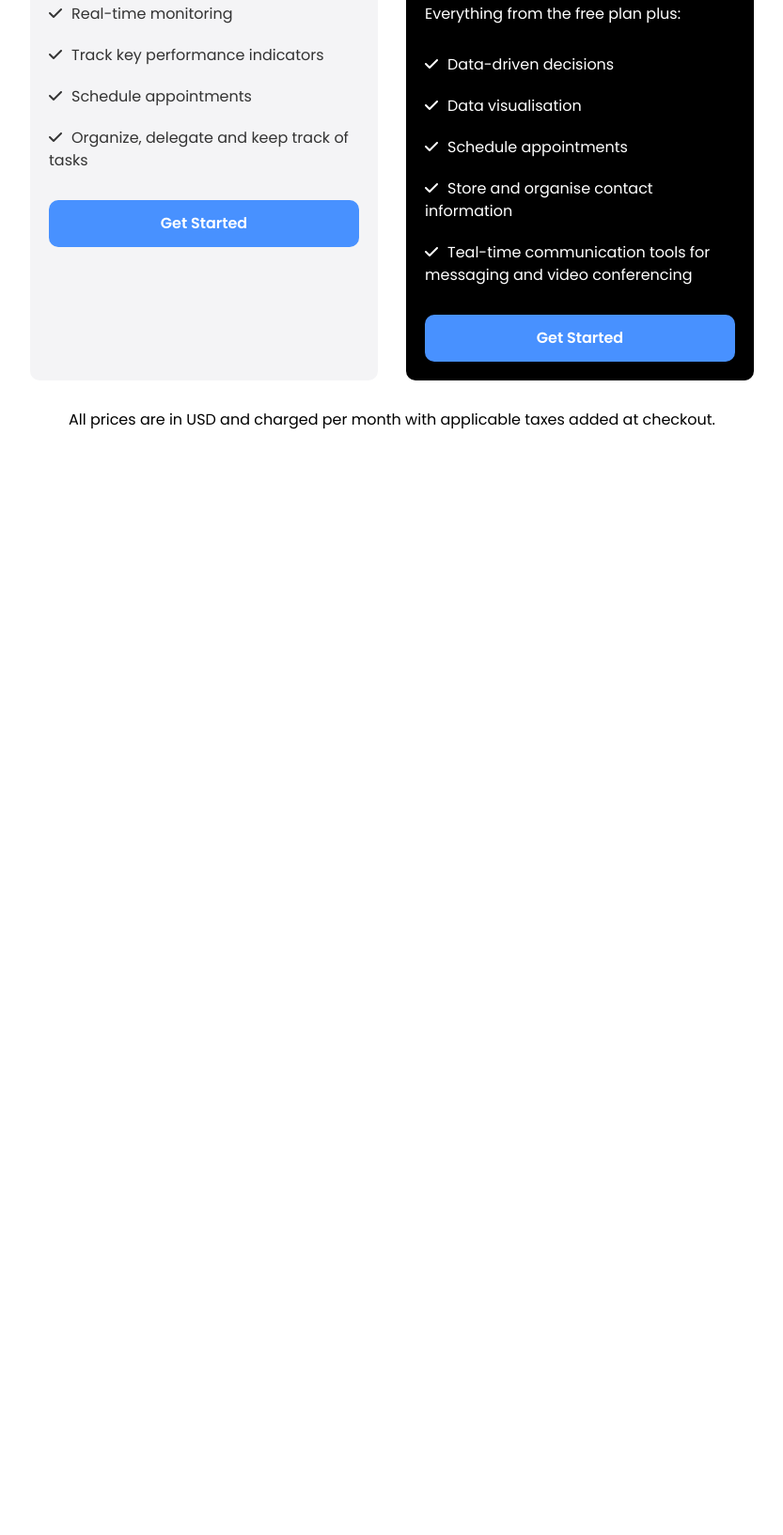
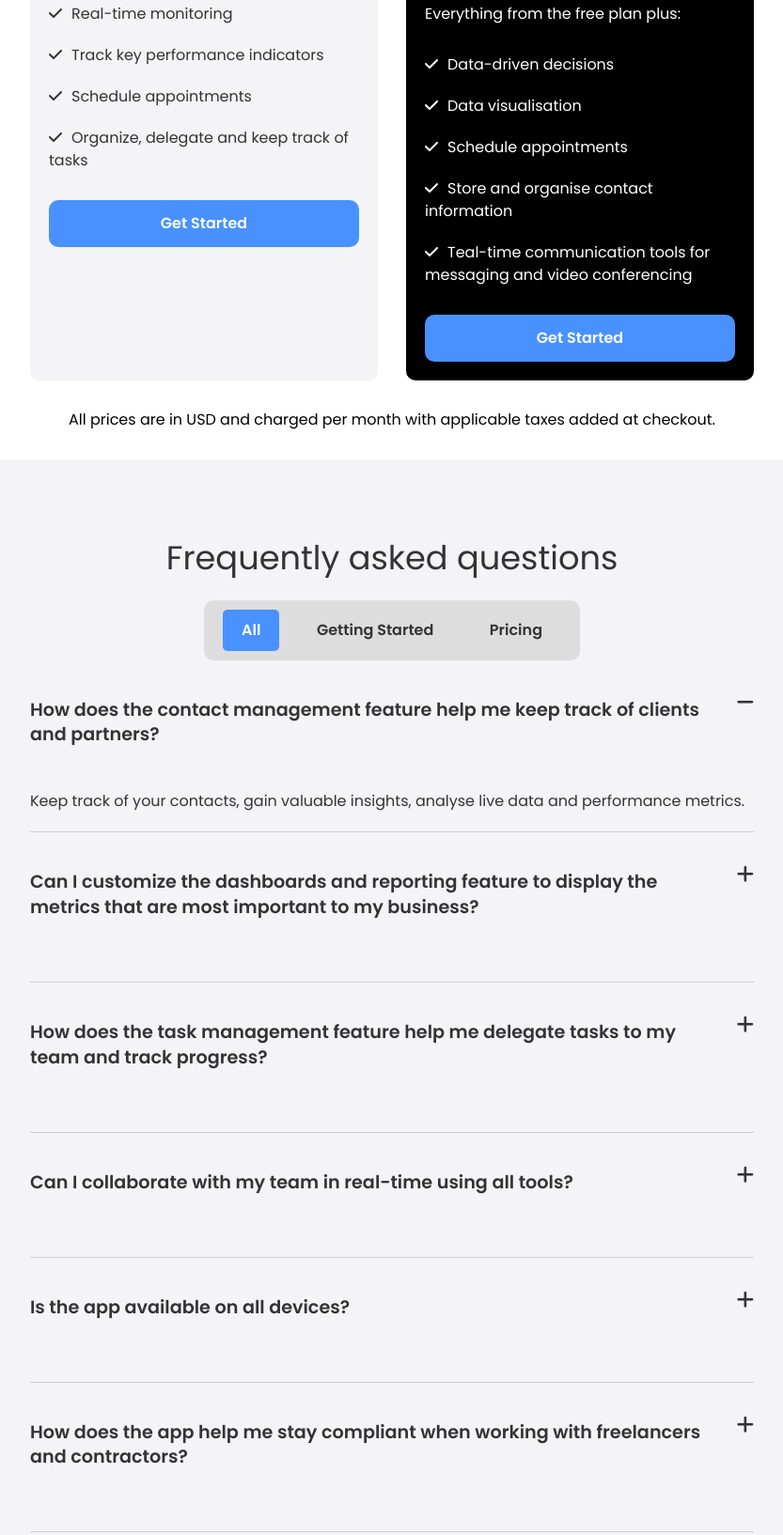
Before and after one commit to SazzadurRahmanAyan/growth-saas-landing-page-html-css, a plain HTML site: page index.html in a window 1280 px wide. Shown: the part 2586-4220 px from the top of the page at 94% size, without its empty margins (223-1056 px from the left). Before the commit the page ends 3075 px from the top, so only its background shows below. Drawn offline with Linux system fonts and the light colour scheme.

Commit message:
faq added with js

```diff
--- a/css/style.css
+++ b/css/style.css
@@ -161,6 +161,68 @@ img {
   margin: 30px 0;
 }
 
+/* FAQ Section */
+
+.faq {
+  padding: 40px 0;
+}
+
+.faq .faq-group {
+  border-bottom: 1px solid #ccc;
+  padding-bottom: 20px;
+}
+
+.faq .faq-group .faq-group-header {
+  padding: 20px 0;
+  margin-bottom: 15px;
+  position: relative;
+}
+
+.faq .faq-group .faq-group-header h4 {
+  font-weight: 600;
+  width: 95%;
+}
+
+.faq .faq-group .faq-group-header i {
+  position: absolute;
+  right: 0;
+  top: 35px;
+  font-size: 1.3rem;
+  cursor: pointer;
+}
+
+.faq .faq-group .faq-group-body {
+  display: none;
+}
+
+.faq .faq-group .faq-group-body.open {
+  display: block;
+}
+
+.faq ul.faq-menu {
+  max-width: 400px;
+  margin: auto;
+  display: flex;
+  justify-content: space-between;
+  align-items: center;
+  background: #ddd;
+  padding: 10px 20px;
+  border-radius: 10px;
+  font-weight: 600;
+  cursor: pointer;
+}
+
+.faq ul.faq-menu li {
+  padding: 10px 20px;
+  border-radius: 5px;
+  text-align: center;
+}
+
+.faq ul.faq-menu li.active {
+  background: var(--primary-color);
+  color: #fff;
+}
+
 /* Utility Classes */
 
 .container {
--- a/index.html
+++ b/index.html
@@ -212,6 +212,112 @@
       </div>
     </section>
 
+    <!-- FAQ section -->
+
+    <section class="faq bg-light">
+      <div class="container-sm">
+        <h3 class="text-xl text-center">Frequently asked questions</h3>
+        <ul class="faq-menu">
+          <li class="active">All</li>
+          <li>Getting Started</li>
+          <li>Pricing</li>
+        </ul>
+        <div class="faq-content">
+          <div class="faq-group">
+            <div class="faq-group-header">
+              <h4 class="text-md">
+                How does the contact management feature help me keep track of
+                clients and partners?
+              </h4>
+              <i class="fas fa-minus"></i>
+            </div>
+            <div class="faq-group-body open">
+              <p>
+                Keep track of your contacts, gain valuable insights, analyse
+                live data and performance metrics.
+              </p>
+            </div>
+          </div>
+          <div class="faq-group">
+            <div class="faq-group-header">
+              <h4 class="text-md">
+                Can I customize the dashboards and reporting feature to display
+                the metrics that are most important to my business?
+              </h4>
+              <i class="fas fa-plus"></i>
+            </div>
+            <div class="faq-group-body">
+              <p>
+                Lorem, ipsum dolor sit amet consectetur adipisicing elit. Ad
+                culpa enim blanditiis rem ipsum aliquam, unde iste fugit
+                praesentium eos?
+              </p>
+            </div>
+          </div>
+          <div class="faq-group">
+            <div class="faq-group-header">
+              <h4 class="text-md">
+                How does the task management feature help me delegate tasks to
+                my team and track progress?
+              </h4>
+              <i class="fas fa-plus"></i>
+            </div>
+            <div class="faq-group-body">
+              <p>
+                Lorem ipsum dolor sit amet, consectetur adipisicing elit.
+                Incidunt, a! Quaerat, voluptatum. Animi molestias ex quasi
+                explicabo minima perferendis commodi.
+              </p>
+            </div>
+          </div>
+          <div class="faq-group">
+            <div class="faq-group-header">
+              <h4 class="text-md">
+                Can I collaborate with my team in real-time using all tools?
+              </h4>
+              <i class="fas fa-plus"></i>
+            </div>
+            <div class="faq-group-body">
+              <p>
+                Lorem, ipsum dolor sit amet consectetur adipisicing elit.
+                Obcaecati doloremque assumenda aut dolorem recusandae quibusdam
+                aliquid. Repellat animi quam vitae.
+              </p>
+            </div>
+          </div>
+          <div class="faq-group">
+            <div class="faq-group-header">
+              <h4 class="text-md">Is the app available on all devices?</h4>
+              <i class="fas fa-plus"></i>
+            </div>
+            <div class="faq-group-body">
+              <p>
+                Lorem, ipsum dolor sit amet consectetur adipisicing elit.
+                Obcaecati doloremque assumenda aut dolorem recusandae quibusdam
+                aliquid. Repellat animi quam vitae.
+              </p>
+            </div>
+          </div>
+          <div class="faq-group">
+            <div class="faq-group-header">
+              <h4 class="text-md">
+                How does the app help me stay compliant when working with
+                freelancers and contractors?
+              </h4>
+              <i class="fas fa-plus"></i>
+            </div>
+            <div class="faq-group-body">
+              <p>
+                Lorem, ipsum dolor sit amet consectetur adipisicing elit.
+                Obcaecati doloremque assumenda aut dolorem recusandae quibusdam
+                aliquid. Repellat animi quam vitae.
+              </p>
+            </div>
+          </div>
+        </div>
+      </div>
+    </section>
+
     <script src="js/main.js"></script>
   </body>
 </html>
--- a/js/main.js
+++ b/js/main.js
@@ -0,0 +1,36 @@
+// FAQ Accordion
+
+document.addEventListener('DOMContentLoaded', () => {
+    const faqContainer = document.querySelector('.faq-content');
+
+    faqContainer.addEventListener('click', (e) => {
+        const groupHeader = e.target.closest('.faq-group-header');
+
+        if (!groupHeader) return;
+
+        const group = groupHeader.parentElement;
+        const groupBody = group.querySelector('.faq-group-body');
+        const icon = groupHeader.querySelector('i');
+
+        // Toggle icon
+        icon.classList.toggle('fa-plus');
+        icon.classList.toggle('fa-minus');
+
+        // Toggle Visibility of open
+        groupBody.classList.toggle('open');
+
+        // Close other open FAQ bodies
+        const otherGroups = faqContainer.querySelectorAll('.faq-group');
+
+        otherGroups.forEach((otherGroup) => {
+            if (otherGroup !== group) {
+                const otherGroupBody = otherGroup.querySelector('.faq-group-body');
+                const otherIcon = otherGroup.querySelector('.faq-group-header i');
+
+                otherGroupBody.classList.remove('open');
+                otherIcon.classList.remove('fa-minus');
+                otherIcon.classList.add('fa-plus');
+            }
+        })
+    })
+})
```
